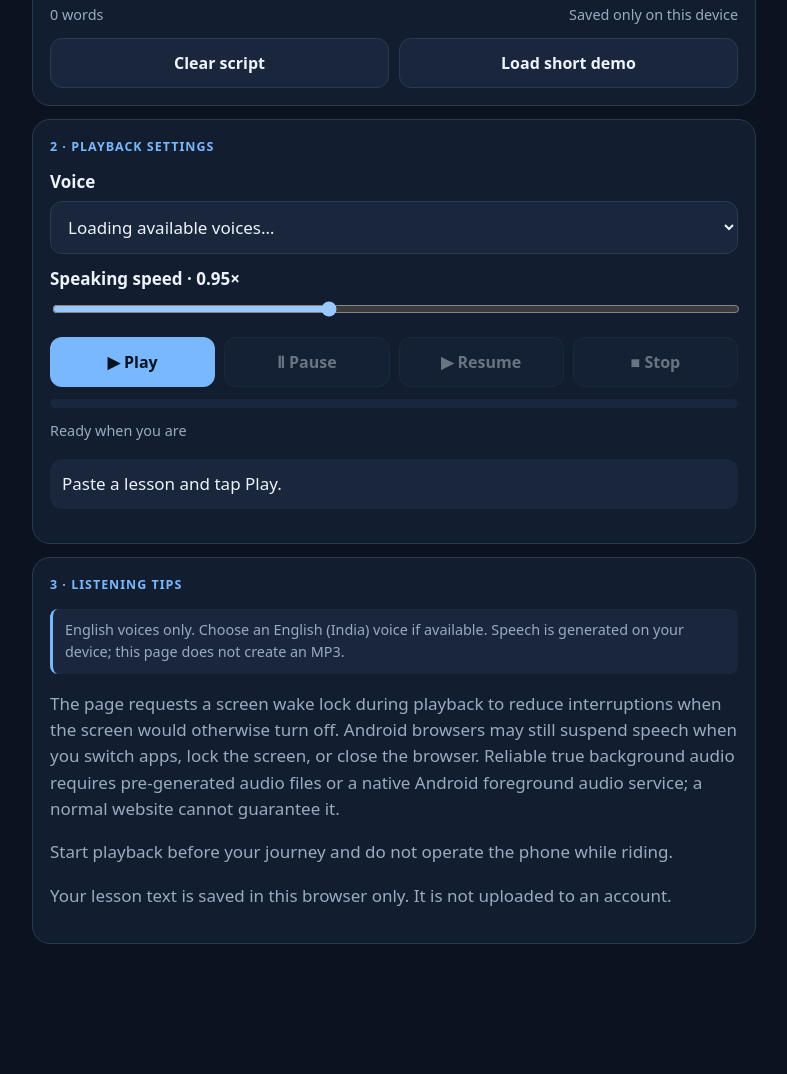
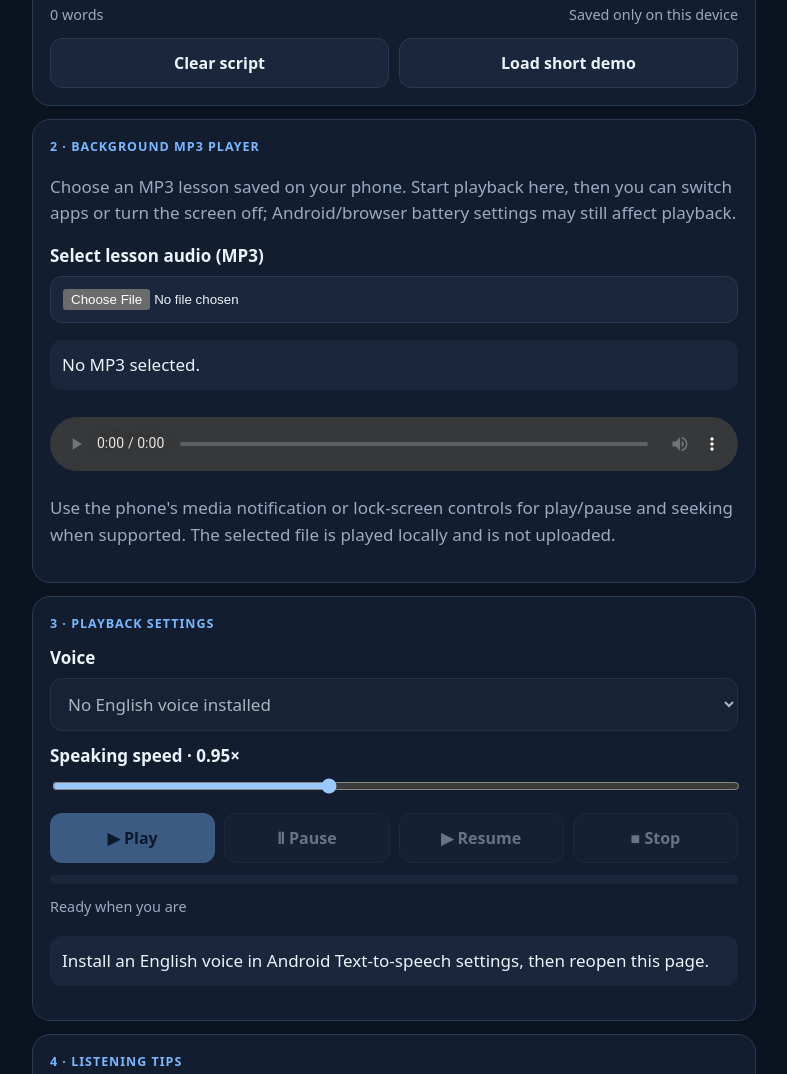
Before and after one commit to battulaprajwaldeep-eng/tgpsc-exam-companion_v2, a plain HTML site: page audio-study.html in a window 1280 px wide. Shown: the part 656-1730 px from the top of the page, without its empty margins (246-1033 px from the left). Before the commit the page ends 1661 px from the top, so only its background shows below. Drawn offline with Linux system fonts and the light colour scheme.

Commit message:
Add MP3 player for background and lock-screen listening (#43)
* Add background MP3 player with Android media controls

* Bump cache for background MP3 player

* Fix audio page script line breaks

```diff
--- a/audio-study.html
+++ b/audio-study.html
@@ -7,18 +7,26 @@
 <label for="scriptText">Paste your study lesson here</label><textarea id="scriptText" placeholder="Paste a spoken-style lesson from ChatGPT. Use short paragraphs and blank lines between sections for natural pauses."></textarea>
 <div class="meta"><span id="wordCount">0 words</span><span id="saveState">Saved only on this device</span></div>
 <div class="grid" style="margin-top:12px"><button class="btn secondary" id="clearBtn">Clear script</button><button class="btn secondary" id="sampleBtn">Load short demo</button></div></section>
-<section class="card"><div class="eyebrow">2 · Playback settings</div><label for="voiceSelect">Voice</label><select id="voiceSelect"><option>Loading available voices…</option></select>
+<section class="card"><div class="eyebrow">2 · Background MP3 player</div><p class="muted">Choose an MP3 lesson saved on your phone. Start playback here, then you can switch apps or turn the screen off; Android/browser battery settings may still affect playback.</p><label for="mp3File">Select lesson audio (MP3)</label><input id="mp3File" type="file" accept="audio/mpeg,.mp3,audio/*" style="width:100%;padding:12px;background:var(--panel2);color:var(--text);border:1px solid var(--line);border-radius:12px"><p class="status" id="mp3Status" role="status">No MP3 selected.</p><audio id="mp3Player" controls preload="metadata" style="width:100%;margin-top:10px"></audio><p class="muted small">Use the phone's media notification or lock-screen controls for play/pause and seeking when supported. The selected file is played locally and is not uploaded.</p></section>
+<section class="card"><div class="eyebrow">3 · Playback settings</div><label for="voiceSelect">Voice</label><select id="voiceSelect"><option>Loading available voices…</option></select>
 <label for="rate">Speaking speed · <span id="rateValue">0.95×</span></label><input id="rate" type="range" min="0.75" max="1.25" step="0.05" value="0.95" style="width:100%">
 <div class="controls"><button class="btn" id="playBtn">▶ Play</button><button class="btn secondary" id="pauseBtn" disabled>Ⅱ Pause</button><button class="btn secondary" id="resumeBtn" disabled>▶ Resume</button><button class="btn secondary" id="stopBtn" disabled>■ Stop</button></div>
 <div class="progress"><span id="progressBar"></span></div><div class="meta"><span id="progressText">Ready when you are</span><span id="chunkText"></span></div><p class="status" id="status" role="status" aria-live="polite">Paste a lesson and tap Play.</p></section>
-<section class="card"><div class="eyebrow">3 · Listening tips</div><p class="note">English voices only. Choose an English (India) voice if available. Speech is generated on your device; this page does not create an MP3.</p><p class="muted small">The page requests a screen wake lock during playback to reduce interruptions when the screen would otherwise turn off. Android browsers may still suspend speech when you switch apps, lock the screen, or close the browser. Reliable true background audio requires pre-generated audio files or a native Android foreground audio service; a normal website cannot guarantee it.</p><p class="muted small">Start playback before your journey and do not operate the phone while riding.</p><p class="muted small">Your lesson text is saved in this browser only. It is not uploaded to an account.</p></section>
+<section class="card"><div class="eyebrow">4 · Listening tips</div><p class="note">The MP3 player above supports English audio lessons and can continue in the background on supported Android browsers. The text-to-speech controls below are a separate foreground feature.</p><p class="muted small">For screen-off/background listening, use the MP3 player above rather than the text-to-speech Play button. A browser can usually keep an HTML audio file playing in the background, but it cannot guarantee playback if Android force-stops or restricts the browser.</p><p class="muted small">Start playback before your journey and do not operate the phone while riding.</p><p class="muted small">Your lesson text is saved in this browser only. It is not uploaded to an account.</p></section>
 </main>
 <script>
 (()=> {
  const $=id=>document.getElementById(id), synth=window.speechSynthesis;
  const title=$("scriptTitle"), editor=$("scriptText"), voiceSelect=$("voiceSelect"), rate=$("rate");
- const KEY="tgpscAudioStudyDraftV1"; let voices=[],chunks=[],index=0,playing=false,paused=false,runToken=0,wakeLock=null;
+ const KEY="tgpscAudioStudyDraftV1"; let voices=[],chunks=[],index=0,playing=false,paused=false,runToken=0,wakeLock=null,mp3Url=null;
  const demo="Welcome to your TGPSC CSE revision. Today we will revise the CPU instruction cycle. The main stages are fetch, decode, execute and write back. During fetch, the processor reads the next instruction from memory using the program counter. The instruction is placed in the instruction register. The program counter is updated to the next instruction address. During decode, the control unit identifies the operation and the operands. During execute, the ALU or another execution unit performs the required operation. The result may then be written to a register or memory. Remember the sequence: fetch, decode, execute, write back. A common exam trap is confusing the instruction register with the program counter. The program counter stores the address of the next instruction; the instruction register stores the current instruction. Pause and recall the four stages before moving to the next topic.";
+ const mp3File=$("mp3File"),mp3Player=$("mp3Player");
+ function updateMediaSession(){if(!("mediaSession" in navigator))return;try{navigator.mediaSession.metadata=new MediaMetadata({title:mp3File.files?.[0]?.name||"TGPSC Revision Lesson",artist:"TGPSC Exam Companion",album:"CSE Audio Lessons"});navigator.mediaSession.setActionHandler("play",()=>mp3Player.play());navigator.mediaSession.setActionHandler("pause",()=>mp3Player.pause());navigator.mediaSession.setActionHandler("seekbackward",d=>{mp3Player.currentTime=Math.max(0,mp3Player.currentTime-(d.seekOffset||10));});navigator.mediaSession.setActionHandler("seekforward",d=>{mp3Player.currentTime=Math.min(mp3Player.duration||Infinity,mp3Player.currentTime+(d.seekOffset||10));});navigator.mediaSession.setActionHandler("seekto",d=>{if(Number.isFinite(d.seekTime))mp3Player.currentTime=d.seekTime;});}catch(e){}}
+ mp3File.addEventListener("change",()=>{const file=mp3File.files&&mp3File.files[0];if(!file)return;if(mp3Url)URL.revokeObjectURL(mp3Url);mp3Url=URL.createObjectURL(file);mp3Player.src=mp3Url;mp3Player.load();$("mp3Status").textContent="Ready: "+file.name+" · "+(file.size/1048576).toFixed(1)+" MB. Press Play.";updateMediaSession();});
+ mp3Player.addEventListener("play",()=>{$("mp3Status").textContent="Playing MP3. Background playback is active where supported.";updateMediaSession();});
+ mp3Player.addEventListener("pause",()=>{if(!mp3Player.ended)$("mp3Status").textContent="MP3 paused.";});
+ mp3Player.addEventListener("ended",()=>{$("mp3Status").textContent="MP3 lesson finished.";});
+ mp3Player.addEventListener("error",()=>{$("mp3Status").textContent="Could not play this file. Choose a valid MP3 or audio file.";});
  function save(){try{localStorage.setItem(KEY,JSON.stringify({title:title.value,text:editor.value}));$("saveState").textContent="Saved on this device";}catch(e){$("saveState").textContent="Local save unavailable";}}
  function count(){const n=editor.value.trim()?editor.value.trim().split(/\s+/).length:0;$("wordCount").textContent=n+" words";}
  function loadVoices(){voices=synth?synth.getVoices():[];const previous=voiceSelect.value;voiceSelect.innerHTML="";const usable=voices.map((v,i)=>({v,i})).filter(x=>/^en(-|$)/i.test(x.v.lang));usable.sort((a,b)=>Number(b.v.localService)-Number(a.v.localService)||Number(/^en-IN$/i.test(b.v.lang))-Number(/^en-IN$/i.test(a.v.lang)));if(!usable.length){voiceSelect.add(new Option("No English voice installed",""));voiceSelect.disabled=true;setStatus("Install an English voice in Android Text-to-speech settings, then reopen this page.");return;}voiceSelect.disabled=false;usable.forEach(x=>voiceSelect.add(new Option(x.v.name+" · "+x.v.lang,String(x.i))));voiceSelect.value=usable.some(x=>String(x.i)===previous)?previous:String(usable[0].i);}
@@ -26,7 +34,9 @@
  function setStatus(t){$("status").textContent=t;}
  function updateProgress(){const pct=chunks.length?Math.round(index/chunks.length*100):0;$("progressBar").style.width=pct+"%";$("progressText").textContent=chunks.length?(Math.min(index+1,chunks.length)+" of "+chunks.length+" sections"):"Ready when you are";$("chunkText").textContent=chunks.length?pct+"%":"";}
  function buttons(){ $("playBtn").disabled=playing||!editor.value.trim()||!synth;$("pauseBtn").disabled=!playing||paused;$("resumeBtn").disabled=!playing||!paused;$("stopBtn").disabled=!playing;}
- function releaseWakeLock(){if(wakeLock){wakeLock.release().catch(()=>{});wakeLock=null;}}\n async function requestWakeLock(){try{if("wakeLock" in navigator)wakeLock=await navigator.wakeLock.request("screen");}catch(e){/* Screen wake lock is optional and browser-controlled. */}}\n function finish(token){if(token!==runToken)return;playing=false;paused=false;releaseWakeLock();index=chunks.length;updateProgress();buttons();setStatus("Lesson finished. Replay whenever you are ready.");}
+ function releaseWakeLock(){if(wakeLock){wakeLock.release().catch(()=>{});wakeLock=null;}}
+ async function requestWakeLock(){try{if("wakeLock" in navigator)wakeLock=await navigator.wakeLock.request("screen");}catch(e){/* Screen wake lock is optional and browser-controlled. */}}
+ function finish(token){if(token!==runToken)return;playing=false;paused=false;releaseWakeLock();index=chunks.length;updateProgress();buttons();setStatus("Lesson finished. Replay whenever you are ready.");}
  function speakNext(token){if(token!==runToken||!playing||paused)return;if(index>=chunks.length){finish(token);return;}const u=new SpeechSynthesisUtterance(chunks[index]);const selected=voiceSelect.value;const v=selected==="default"?null:voices[Number(selected)];if(v)u.voice=v;u.rate=Number(rate.value);u.pitch=1;u.volume=1;u.lang=v?.lang||"en-IN";u.onstart=()=>{if(token===runToken)setStatus("Speaking section "+(index+1)+" of "+chunks.length);};u.onend=()=>{if(token!==runToken)return;index++;updateProgress();if(index>=chunks.length){finish(token);return;}setTimeout(()=>speakNext(token),180);};u.onerror=e=>{if(token!==runToken)return;if(e.error==="canceled"||e.error==="interrupted")return;setStatus("Speech playback error: "+e.error+". Select System default voice and try again.");playing=false;paused=false;buttons();};synth.speak(u);updateProgress();}
  function play(){if(!synth){setStatus("This browser does not support built-in speech playback. Try Chrome on Android.");return;}const text=editor.value.trim();if(!text){setStatus("Paste a lesson before starting playback.");return;}if(voiceSelect.disabled){setStatus("Install an English voice in Android Text-to-speech settings first.");return;}runToken++;synth.cancel();releaseWakeLock();chunks=makeChunks(text);index=0;playing=true;paused=false;const token=runToken;buttons();setStatus("Starting English audio…");requestWakeLock();updateProgress();speakNext(token);}
  function pause(){if(playing&&!paused){synth.pause();paused=true;buttons();setStatus("Paused. Press Resume to continue.");}}
--- a/sw.js
+++ b/sw.js
@@ -1,4 +1,4 @@
-const CACHE="tgpsc-companion-v24";
+const CACHE="tgpsc-companion-v25";
 const FILES=["./","./index.html","./learning-centre.html","./memory-tricks.html","./audio-study.html","./study-tracker.js","./live-dashboard.js","./manifest.webmanifest","./study-data.json","./question-bank.json","./government-exams.html","./batch-import.html"];
 self.addEventListener("install",event=>event.waitUntil((async()=>{
   const cache=await caches.open(CACHE);
```
